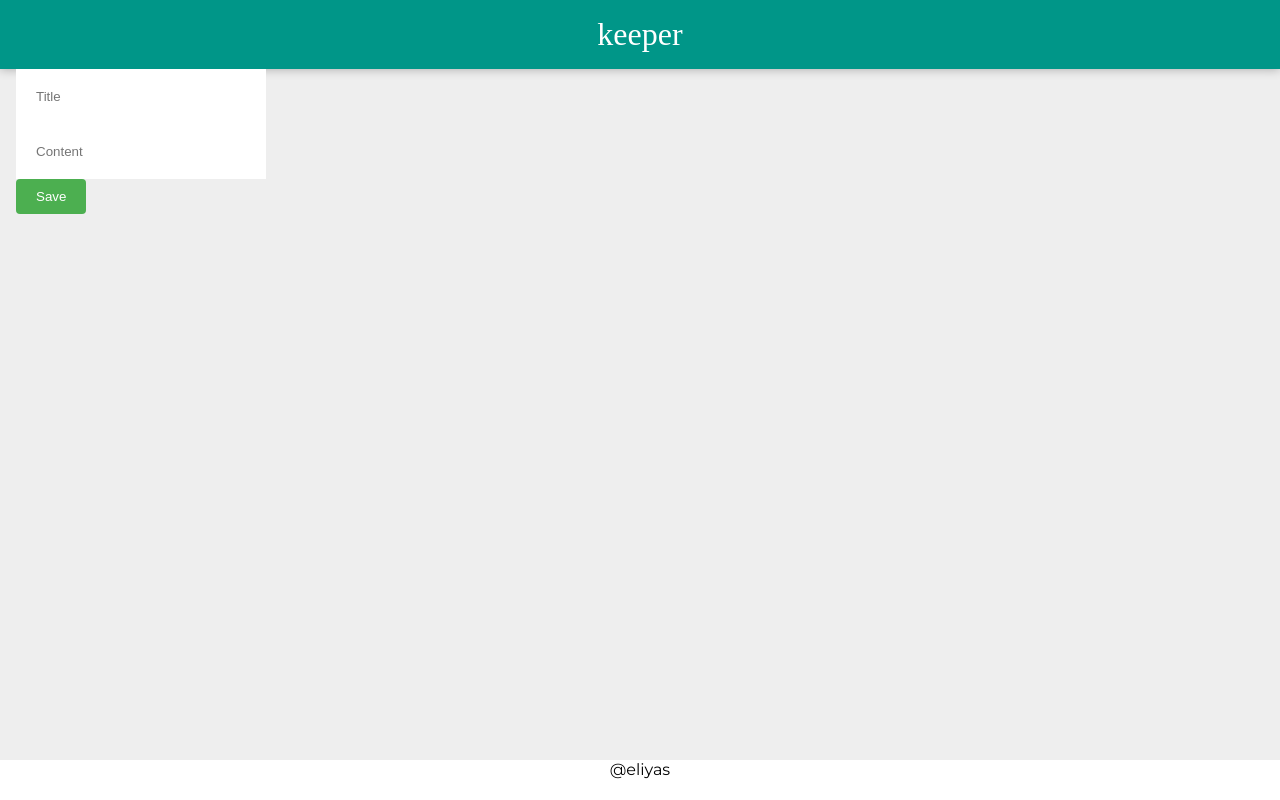
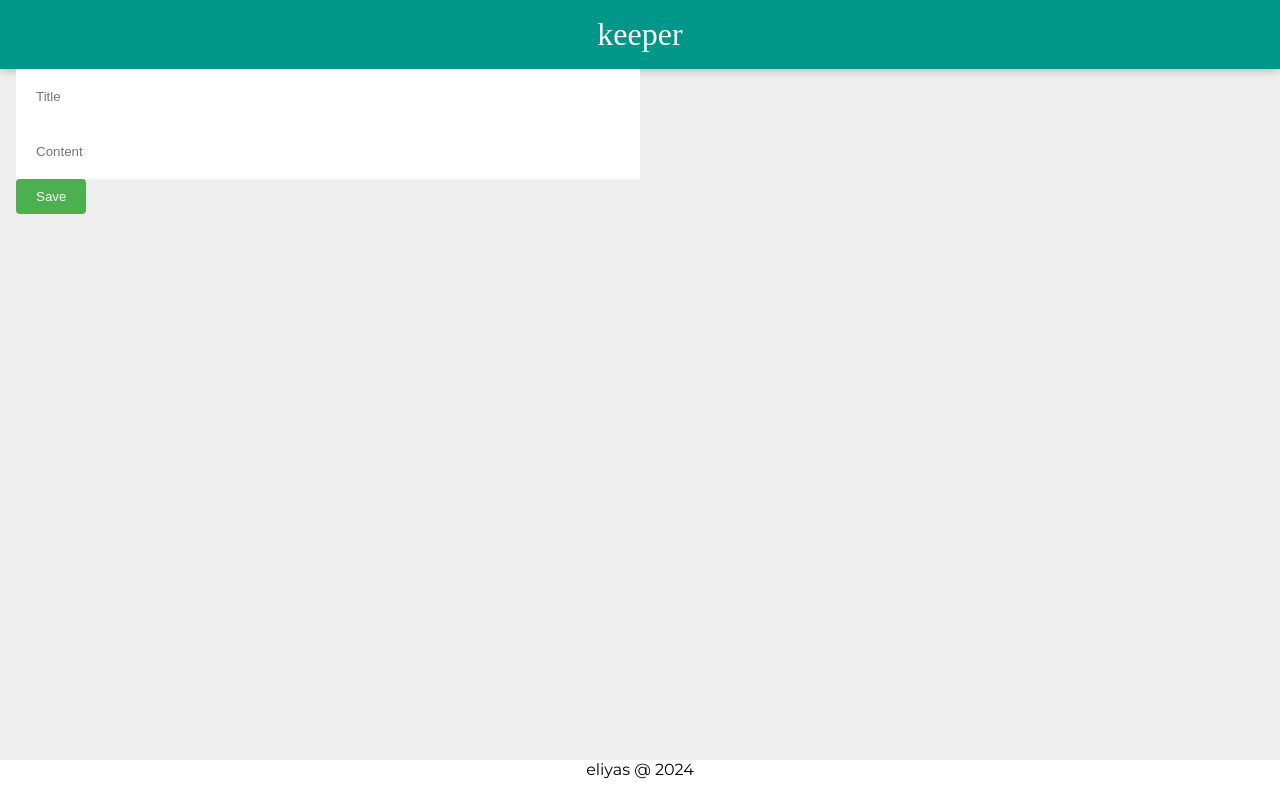
Before and after one commit to eliyasson/keeper-app-react, a React (Create React App) app: page / in a window 1280 px wide. Built offline with nearby package versions, Linux system fonts and the light colour scheme; a web font is replaced by a local one.

Commit message:
Handling event

```diff
--- a/public/style.css
+++ b/public/style.css
@@ -24,7 +24,7 @@
     font-weight: 200;
   }
   input[type="text"] {
-    width: 20%;
+    width: 50%;
     padding: 20px;
     border: #eee;
 
--- a/src/Components/App.jsx
+++ b/src/Components/App.jsx
@@ -1,19 +1,14 @@
 import React from "react";
+import Footer from "./Footer";
+import Header from "./Header";
+import Note from "./Note";
 
 function App() {
   return (
     <div >
-      <header>
-        <h1>keeper</h1>
-      </header>
-      <form>
-        <input type="text" placeholder="Title" /><br />
-        <input type="text" placeholder="Content" /><br />
-        <button>Save</button>
-      </form>
-      <footer>
-        @eliyas
-      </footer>
+      <Header />
+      <Note />
+      <Footer />
     </div>
   );
 }
--- /dev/null
+++ b/src/Components/Footer.jsx
@@ -0,0 +1,11 @@
+import React from "react";
+
+function Footer() {
+    const currentYear = new Date().getFullYear();
+    return (
+        <footer>
+         <p>eliyas @ {currentYear} </p>
+      </footer>
+    )
+}
+export default Footer;
--- /dev/null
+++ b/src/Components/Header.jsx
@@ -0,0 +1,10 @@
+import React from "react";
+
+function Header() {
+    return (
+        <header>
+        <h1>keeper</h1>
+      </header>
+    )
+}
+export default Header;
--- /dev/null
+++ b/src/Components/Note.jsx
@@ -0,0 +1,18 @@
+import React from "react";
+
+function AddNote(e) {
+
+        e.preventDefault();
+        console.log('You clicked submit.');
+
+}
+function Note() {
+    return (
+      <form onSubmit={AddNote}>
+        <input type="text" placeholder="Title" /><br />
+        <input type="text" placeholder="Content" /><br />
+        <button type="submit" >Save</button>
+      </form>
+    )
+}
+export default Note;
```
